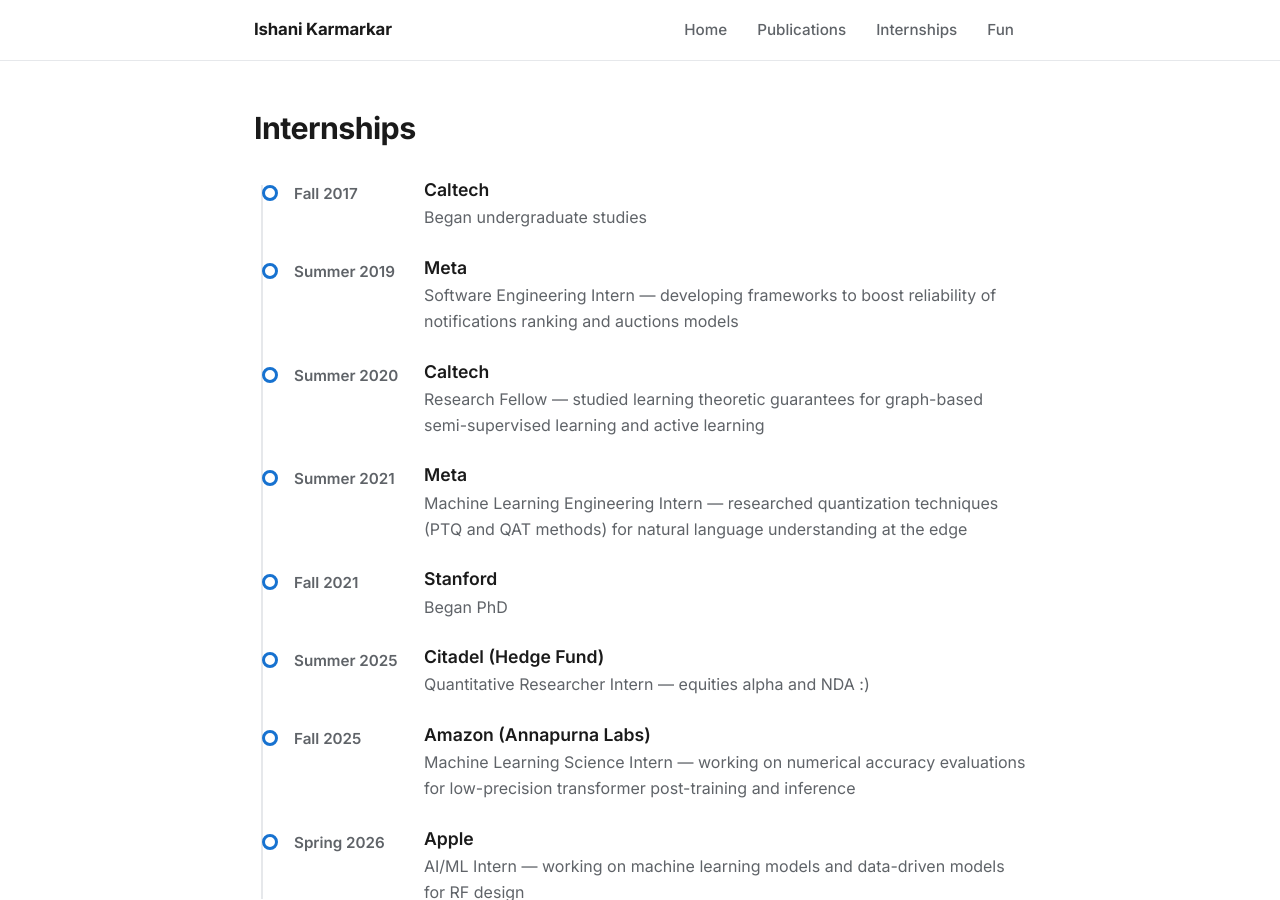
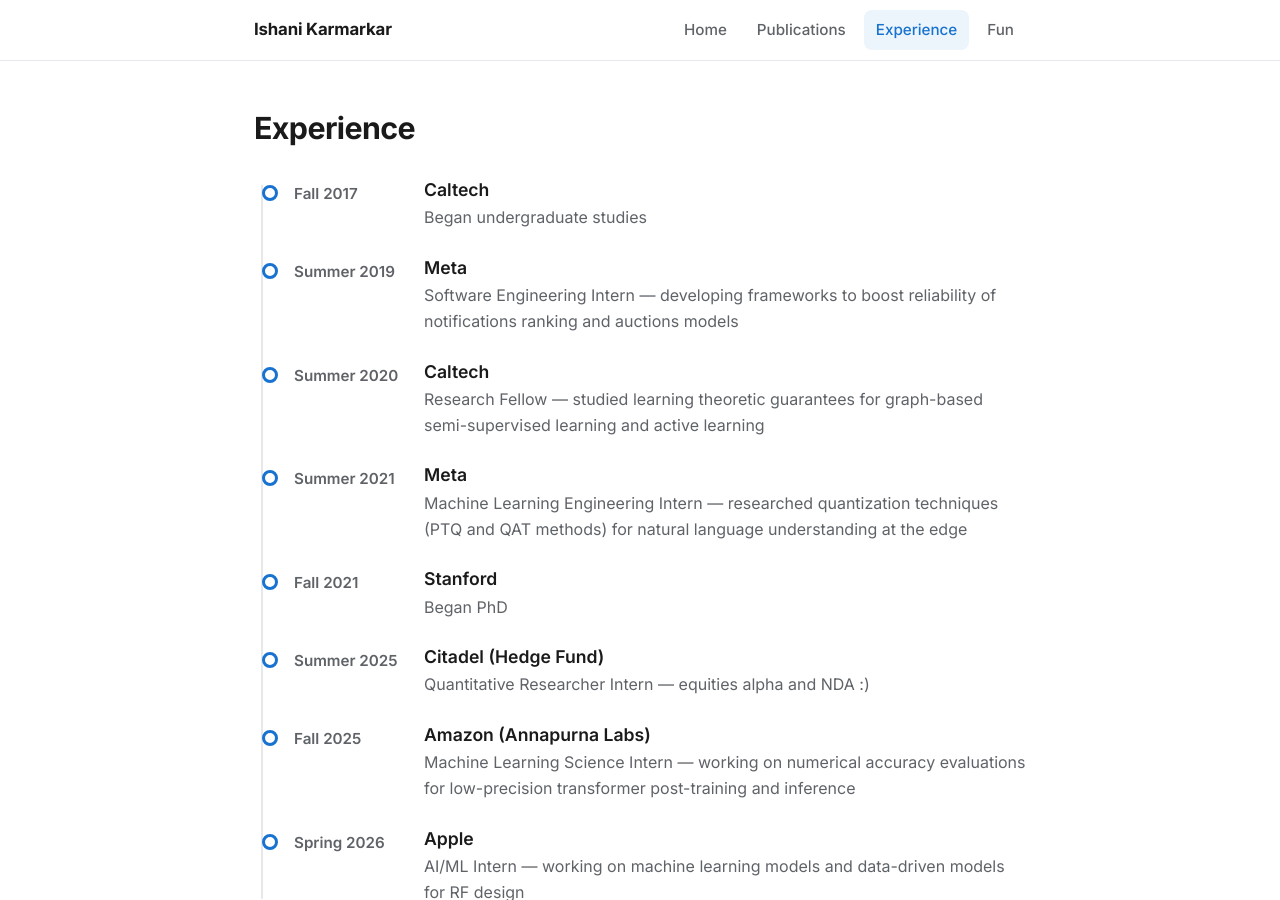
Before and after one commit to ishanikarmarkar/ishanikarmarkar.github.io, a Jekyll site: the page built from experience.html, in a window 1280 px wide and 900 px high. Built offline with Jekyll 4.4.1, drawn with Linux system fonts in a browser that asks for light colours.

Commit message:
Rename Internships tab to Experience
Co-Authored-By: Claude Opus 4.8 <noreply@anthropic.com>

```diff
--- a/_layouts/default.html
+++ b/_layouts/default.html
@@ -48,7 +48,7 @@
       <nav class="nav-links">
         <a href="{{ site.baseurl }}/" class="{% if page.active_tab == 'home' %}active{% endif %}">Home</a>
         <a href="{{ site.baseurl }}/publications" class="{% if page.active_tab == 'publications' %}active{% endif %}">Publications</a>
-        <a href="{{ site.baseurl }}/internships" class="{% if page.active_tab == 'internships' %}active{% endif %}">Internships</a>
+        <a href="{{ site.baseurl }}/experience" class="{% if page.active_tab == 'experience' %}active{% endif %}">Experience</a>
         <a href="{{ site.baseurl }}/fun" class="{% if page.active_tab == 'fun' %}active{% endif %}">Fun</a>
       </nav>
     </div>
--- a/internships.html
+++ b/experience.html
@@ -5,7 +5,7 @@ title: Experience
 permalink: /experience
 ---
 
-<h1 class="page-title">Internships</h1>
+<h1 class="page-title">Experience</h1>
 
 <ul class="timeline">
   <li class="timeline-item">
```
